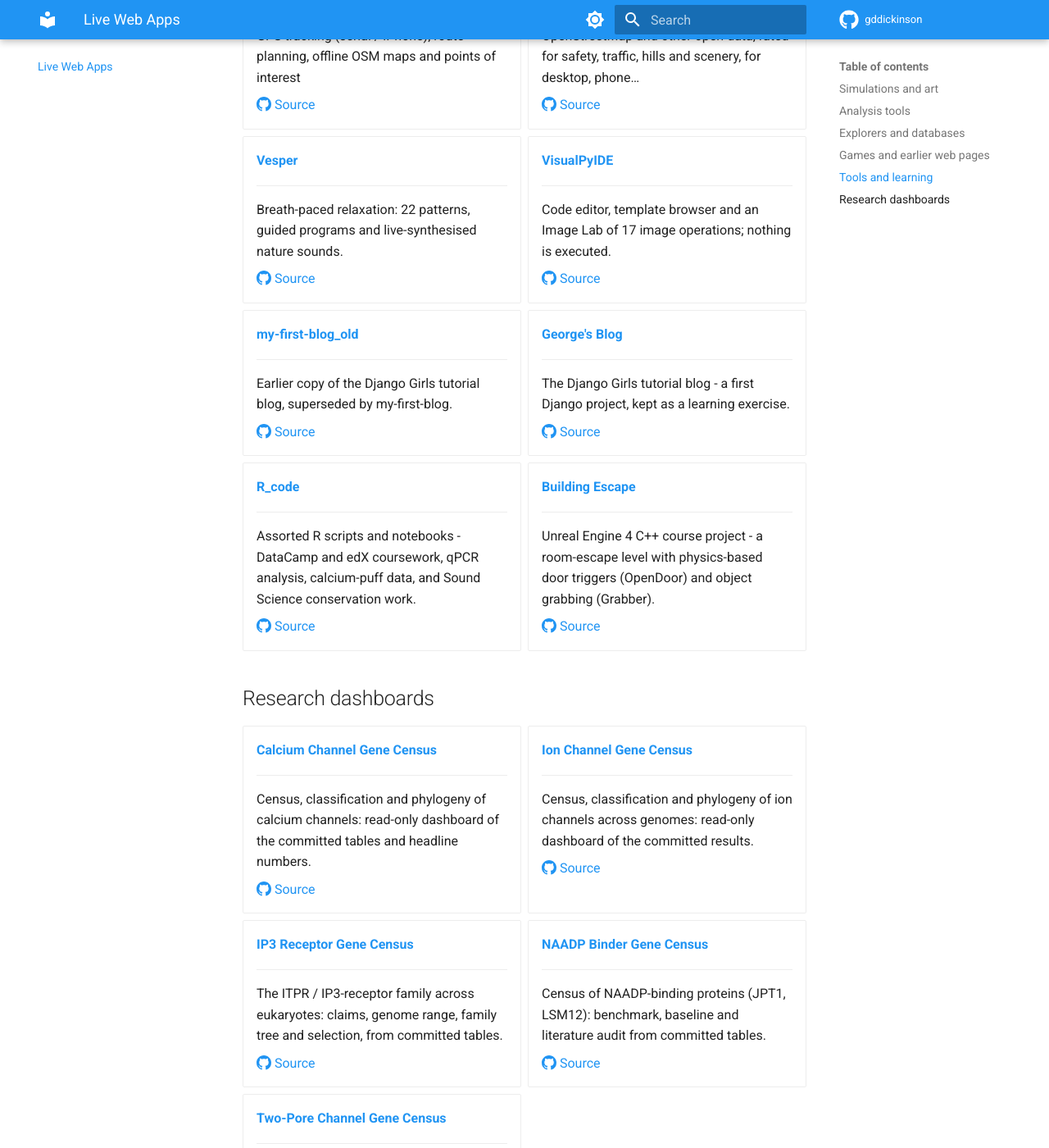
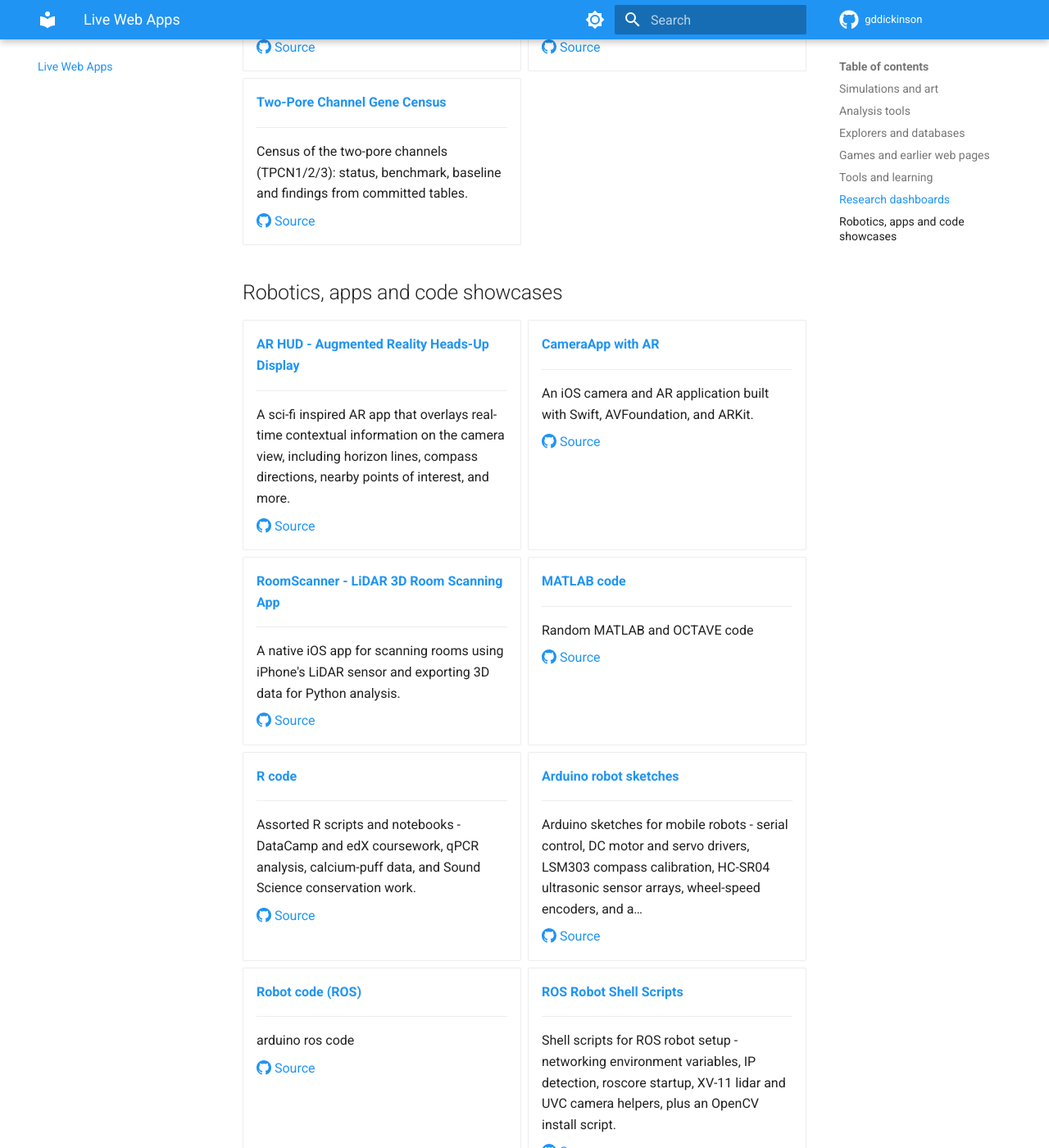
Before and after one commit to gddickinson/gddickinson.github.io, an MkDocs documentation site: the page built from docs/web-apps.md, in a window 1280 px wide and 1400 px high, scrolled down 14584 px. Shown: the whole window at 82% size. Built offline with MkDocs 1.6.1 and Material for MkDocs 9.7.7, drawn with Linux system fonts in a browser that asks for light colours; some of the changed text lies outside the part shown.

Commit message:
Web apps gallery: add ParticleTracker, building-gen, ca_signature_analyzer, calcium_channel_analyzer, calcium_channel_genes, calcium_phylogenomics, cell_curvature_analyzer, cell_edge_analysis_individual_scripts, cell_membrane_dynamics, cellscope_analysis, flika_plugins, ion_channel_genes, ip3r-simulator, ip3r_genes, naadp_binder_genes, naadpr_genes, organic_spacecraft, particle_analysis, pathak_lab, piezo1_decode_magik, textview, thunderstorm_python, web_microview, cellscope, FaceForge, llm_RPG, autonomous_world, trajectory_analysis, Vesper, my-first-blog_old, my-first-blog, table_games, burn_index, ARHUD, CameraApp, roomScanner, piezo1_research_manuals, Matlab_code, R_code, code_breaker, Arduino, robot_code, shell_scripts, kinect_interface, 03_BuildingEscape
Co-Authored-By: Claude Opus 5.5 <noreply@anthropic.com>

```diff
--- a/docs/web-apps.md
+++ b/docs/web-apps.md
@@ -289,22 +289,6 @@ Projects you can use straight from the browser. Each one also runs as a local we
     FACS facial expressions, 126 exercises with joint and muscle playback, a 923-structure anatomy browser and quizzes.
 
     [:octicons-mark-github-16: Source](https://github.com/gddickinson/FaceForge)
-
--   **[Sentinel-2 Burn Area Analysis](https://gddickinson.github.io/burn_index/)**
-
-    ---
-
-    Google Earth Engine project to detect burned vegetation
-
-    [:octicons-mark-github-16: Source](https://github.com/gddickinson/burn_index)
-
--   **[ROS Robot Shell Scripts](https://gddickinson.github.io/shell_scripts/)**
-
-    ---
-
-    Shell scripts for ROS robot setup - networking environment variables, IP detection, roscore startup, XV-11 lidar and UVC camera helpers, plus an OpenCV install script.
-
-    [:octicons-mark-github-16: Source](https://github.com/gddickinson/shell_scripts)
 
 </div>
 
@@ -920,6 +848,14 @@ Projects you can use straight from the browser. Each one also runs as a local we
 
     [:octicons-mark-github-16: Source](https://github.com/gddickinson/table_games)
 
+-   **[Building Escape (Unreal Engine)](https://gddickinson.github.io/03_BuildingEscape/)**
+
+    ---
+
+    Unreal Engine 4 C++ course project - a room-escape level with physics-based door triggers (OpenDoor) and object grabbing (Grabber).
+
+    [:octicons-mark-github-16: Source](https://github.com/gddickinson/03_BuildingEscape)
+
 </div>
 
 ## Tools and learning
@@ -990,14 +926,6 @@ Projects you can use straight from the browser. Each one also runs as a local we
 
     [:octicons-mark-github-16: Source](https://github.com/gddickinson/VisualPyIDE)
 
--   **[my-first-blog_old](https://gddickinson.github.io/my-first-blog_old/)**
-
-    ---
-
-    Earlier copy of the Django Girls tutorial blog, superseded by my-first-blog.
-
-    [:octicons-mark-github-16: Source](https://github.com/gddickinson/my-first-blog_old)
-
 -   **[George's Blog](https://gddickinson.github.io/my-first-blog/)**
 
     ---
@@ -1006,21 +934,21 @@ Projects you can use straight from the browser. Each one also runs as a local we
 
     [:octicons-mark-github-16: Source](https://github.com/gddickinson/my-first-blog)
 
--   **[R_code](https://gddickinson.github.io/R_code/)**
+-   **[George's Blog (earlier copy)](https://gddickinson.github.io/my-first-blog_old/)**
 
     ---
 
-    Assorted R scripts and notebooks - DataCamp and edX coursework, qPCR analysis, calcium-puff data, and Sound Science conservation work.
+    Earlier copy of the Django Girls tutorial blog, superseded by my-first-blog.
 
-    [:octicons-mark-github-16: Source](https://github.com/gddickinson/R_code)
+    [:octicons-mark-github-16: Source](https://github.com/gddickinson/my-first-blog_old)
 
--   **[Building Escape](https://gddickinson.github.io/03_BuildingEscape/)**
+-   **[Bioimaging and Analysis Software Manuals](https://gddickinson.github.io/piezo1_research_manuals/)**
 
     ---
 
-    Unreal Engine 4 C++ course project - a room-escape level with physics-based door triggers (OpenDoor) and object grabbing (Grabber).
+    A collection of manuals for the software tools used in mechanosensitive ion channel research, single-molecule imaging, and cell biology
 
-    [:octicons-mark-github-16: Source](https://github.com/gddickinson/03_BuildingEscape)
+    [:octicons-mark-github-16: Source](https://github.com/gddickinson/piezo1_research_manuals)
 
 </div>
 
@@ -1069,3 +997,81 @@ Projects you can use straight from the browser. Each one also runs as a local we
     [:octicons-mark-github-16: Source](https://github.com/gddickinson/naadpr_genes)
 
 </div>
+
+## Robotics, apps and code showcases
+
+<div class="grid cards" markdown>
+
+-   **[AR HUD - Augmented Reality Heads-Up Display](https://gddickinson.github.io/ARHUD/)**
+
+    ---
+
+    A sci-fi inspired AR app that overlays real-time contextual information on the camera view, including horizon lines, compass directions, nearby points of interest, and more.
+
+    [:octicons-mark-github-16: Source](https://github.com/gddickinson/ARHUD)
+
+-   **[CameraApp with AR](https://gddickinson.github.io/CameraApp/)**
+
+    ---
+
+    An iOS camera and AR application built with Swift, AVFoundation, and ARKit.
+
+    [:octicons-mark-github-16: Source](https://github.com/gddickinson/CameraApp)
+
+-   **[RoomScanner - LiDAR 3D Room Scanning App](https://gddickinson.github.io/roomScanner/)**
+
+    ---
+
+    A native iOS app for scanning rooms using iPhone's LiDAR sensor and exporting 3D data for Python analysis.
+
+    [:octicons-mark-github-16: Source](https://github.com/gddickinson/roomScanner)
+
+-   **[MATLAB code](https://gddickinson.github.io/Matlab_code/)**
+
+    ---
+
+    Random MATLAB and OCTAVE code
+
+    [:octicons-mark-github-16: Source](https://github.com/gddickinson/Matlab_code)
+
+-   **[R code](https://gddickinson.github.io/R_code/)**
+
+    ---
+
+    Assorted R scripts and notebooks - DataCamp and edX coursework, qPCR analysis, calcium-puff data, and Sound Science conservation work.
+
+    [:octicons-mark-github-16: Source](https://github.com/gddickinson/R_code)
+
+-   **[Arduino robot sketches](https://gddickinson.github.io/Arduino/)**
+
+    ---
+
+    Arduino sketches for mobile robots - serial control, DC motor and servo drivers, LSM303 compass calibration, HC-SR04 ultrasonic sensor arrays, wheel-speed encoders, and a…
+
+    [:octicons-mark-github-16: Source](https://github.com/gddickinson/Arduino)
+
+-   **[Robot code (ROS)](https://gddickinson.github.io/robot_code/)**
+
+    ---
+
+    arduino ros code
+
+    [:octicons-mark-github-16: Source](https://github.com/gddickinson/robot_code)
+
+-   **[ROS Robot Shell Scripts](https://gddickinson.github.io/shell_scripts/)**
+
+    ---
+
+    Shell scripts for ROS robot setup - networking environment variables, IP detection, roscore startup, XV-11 lidar and UVC camera helpers, plus an OpenCV install script.
+
+    [:octicons-mark-github-16: Source](https://github.com/gddickinson/shell_scripts)
+
+-   **[Kinect Xbox 360 Camera Interface](https://gddickinson.github.io/kinect_interface/)**
+
+    ---
+
+    Access to RGB and depth data stream of kinetc XBOX360
+
+    [:octicons-mark-github-16: Source](https://github.com/gddickinson/kinect_interface)
+
+</div>
```
Also changed, not shown: other parts of docs/web-apps.md (+3 -59 lines).
